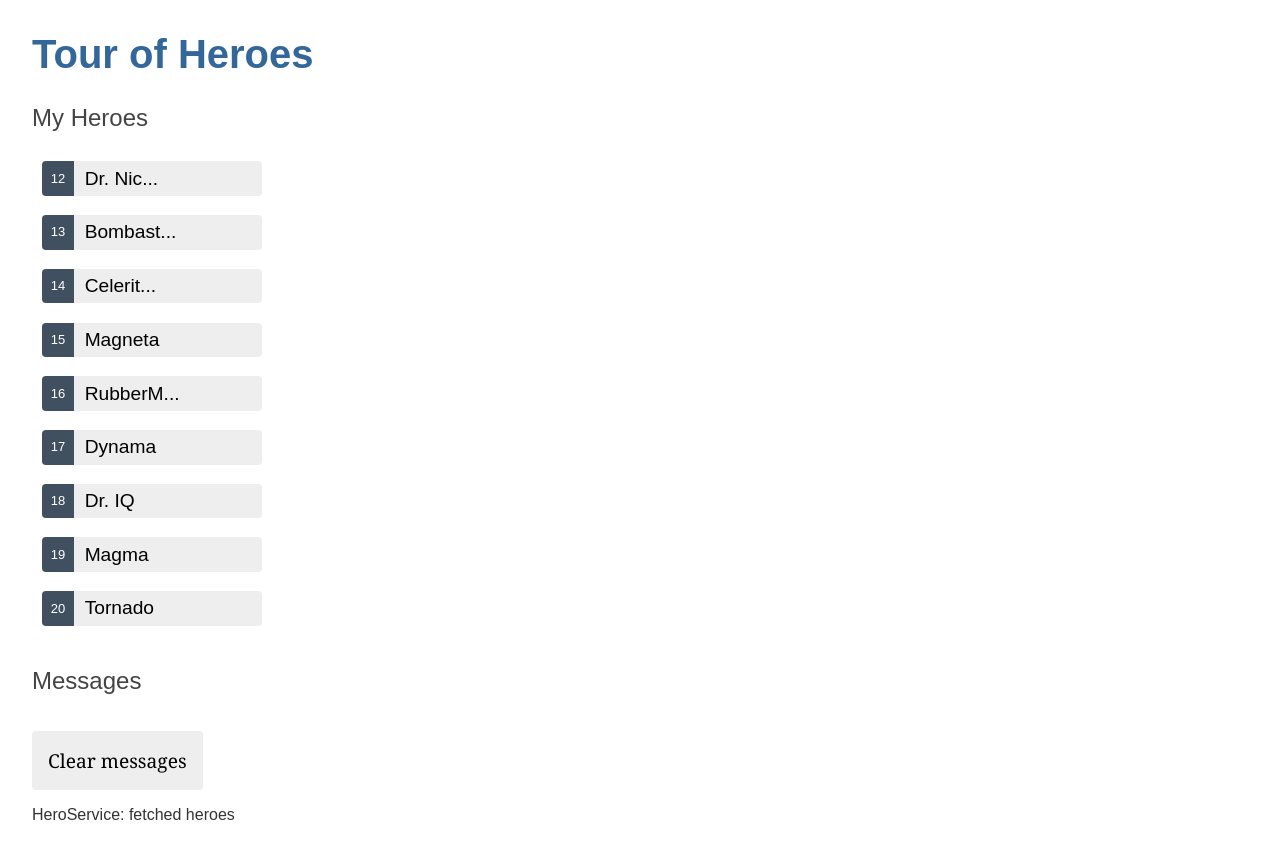
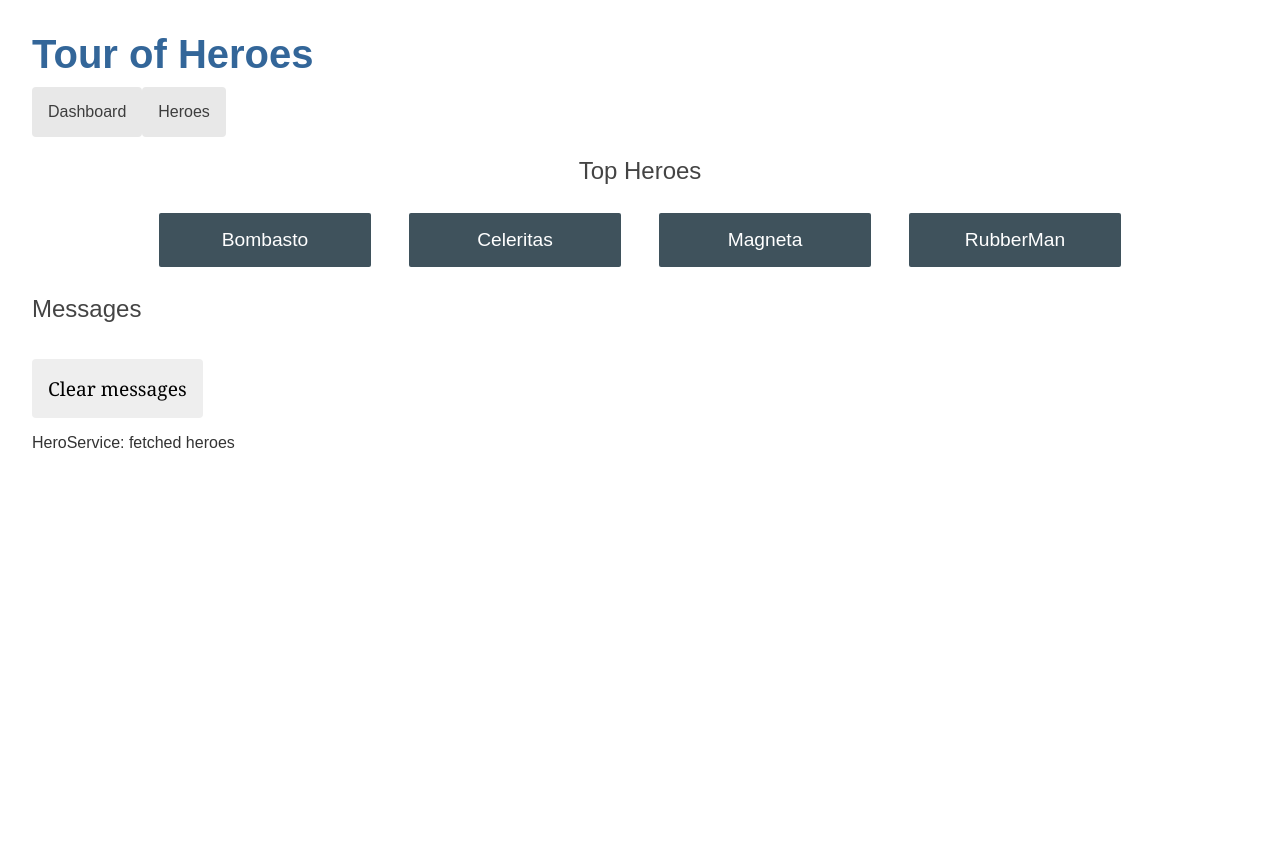
Before and after one commit to dwitschard/tour-of-heroes, an Angular app: page /dashboard in a window 1280 px wide. Before the commit this address led to /. After the commit the page ends 800 px from the top, so only its background shows below. Built offline with nearby package versions, Linux system fonts and the light colour scheme.

Commit message:
toh-pt5: added routing to application

```diff
--- a/src/app/app-routing.module.ts
+++ b/src/app/app-routing.module.ts
@@ -1,7 +1,15 @@
 import { NgModule } from '@angular/core'
 import { RouterModule, Routes } from '@angular/router'
+import { HeroesComponent } from '@features/hero/components/heroes/heroes.component'
+import { HeroDetailsComponent } from '@features/hero/components/hero-details/hero-details.component'
+import { DashboardPageComponent } from '@features/dashboard/pages/dashboard-page/dashboard-page.component'
 
-const routes: Routes = []
+const routes: Routes = [
+  { path: '', redirectTo: '/dashboard', pathMatch: 'full' },
+  { path: 'dashboard', component: DashboardPageComponent },
+  { path: 'heroes', component: HeroesComponent },
+  { path: 'heroes/:id', component: HeroDetailsComponent }
+]
 
 @NgModule({
   imports: [RouterModule.forRoot(routes)],
--- a/src/app/app.component.scss
+++ b/src/app/app.component.scss
@@ -0,0 +1,25 @@
+/* AppComponent's private CSS styles */
+h1 {
+  margin-bottom: 0;
+}
+
+nav {
+  a {
+    padding: 1rem;
+    text-decoration: none;
+    margin-top: 10px;
+    display: inline-block;
+    background-color: #e8e8e8;
+    color: #3d3d3d;
+    border-radius: 4px;
+
+    &:hover {
+      color: white;
+      background-color: #42545c;
+    }
+
+    &:active {
+      background-color: black;
+    }
+  }
+}
--- a/src/app/app.component.ts
+++ b/src/app/app.component.ts
@@ -4,7 +4,14 @@
   selector: 'app-root',
   template: `
     <h1>{{ title }}</h1>
-    <app-heroes />
+
+    <nav>
+      <a routerLink="/dashboard">Dashboard</a>
+      <a routerLink="/heroes">Heroes</a>
+    </nav>
+
+    <router-outlet />
+
     <app-messages />
   `,
   styleUrls: ['./app.component.scss']
--- a/src/app/app.module.ts
+++ b/src/app/app.module.ts
@@ -6,6 +6,7 @@
 import { FormsModule } from '@angular/forms'
 import { HeroModule } from '@features/hero/hero.module'
 import { SharedModule } from '@shared/shared.module'
+import { DashboardModule } from '@features/dashboard/dashboard.module'
 
 @NgModule({
   declarations: [AppComponent],
@@ -14,6 +15,7 @@
     AppRoutingModule,
     FormsModule,
     HeroModule,
+    DashboardModule,
     SharedModule
   ],
   providers: [],
--- /dev/null
+++ b/src/app/features/dashboard/pages/dashboard-page/dashboard-page.component.scss
@@ -0,0 +1,48 @@
+h2 {
+  text-align: center;
+}
+
+.heroes-menu {
+  padding: 0;
+  margin: auto;
+  max-width: 1000px;
+
+  /* flexbox */
+  display: flex;
+  flex-direction: row;
+  flex-wrap: wrap;
+  justify-content: space-around;
+  align-content: flex-start;
+  align-items: flex-start;
+}
+
+a {
+  background-color: #3f525c;
+  border-radius: 2px;
+  padding: 1rem;
+  font-size: 1.2rem;
+  text-decoration: none;
+  display: inline-block;
+  color: #fff;
+  text-align: center;
+  width: 100%;
+  min-width: 70px;
+  margin: 0.5rem auto;
+  box-sizing: border-box;
+
+  /* flexbox */
+  order: 0;
+  flex: 0 1 auto;
+  align-self: auto;
+
+  &:hover {
+    background-color: #000;
+  }
+}
+
+@media (min-width: 600px) {
+  a {
+    width: 18%;
+    box-sizing: content-box;
+  }
+}
--- /dev/null
+++ b/src/app/features/dashboard/pages/dashboard-page/dashboard-page.component.ts
@@ -0,0 +1,31 @@
+import { Component, OnInit } from '@angular/core'
+import { HeroService } from '../../../hero/services/hero.service'
+import { Hero } from '../../../hero/types/heroes.types'
+
+@Component({
+  selector: 'app-dashboard-page',
+  template: `
+    <h2>Top Heroes</h2>
+    <div class="heroes-menu">
+      <a *ngFor="let hero of heroes" routerLink="/heroes/{{ hero.id }}">
+        {{ hero.name }}
+      </a>
+    </div>
+  `,
+  styleUrl: './dashboard-page.component.scss'
+})
+export class DashboardPageComponent implements OnInit {
+  heroes: Hero[] = []
+
+  constructor(private heroService: HeroService) {}
+
+  ngOnInit(): void {
+    this.getHeroes()
+  }
+
+  getHeroes(): void {
+    this.heroService
+      .getHeroes()
+      .subscribe((heroes) => (this.heroes = heroes.slice(1, 5)))
+  }
+}
--- a/src/app/features/hero/components/hero-details/hero-details.component.ts
+++ b/src/app/features/hero/components/hero-details/hero-details.component.ts
@@ -1,5 +1,8 @@
-import { Component, Input } from '@angular/core'
+import { Component, Input, OnInit } from '@angular/core'
 import { Hero } from '@features/hero/types/heroes.types'
+import { HeroService } from '@features/hero/services/hero.service'
+import { ActivatedRoute } from '@angular/router'
+import { Location } from '@angular/common'
 
 @Component({
   selector: 'app-hero-details',
@@ -12,10 +15,31 @@
         <input id="hero-name" [(ngModel)]="hero.name" placeholder="name" />
       </div>
     </div>
+
+    <button type="button" (click)="goBack()">go back</button>
   `,
   styleUrl: './hero-details.component.scss'
 })
-export class HeroDetailsComponent {
+export class HeroDetailsComponent implements OnInit {
   @Input({ required: true })
   public hero!: Hero
+
+  constructor(
+    private route: ActivatedRoute,
+    private heroService: HeroService,
+    private location: Location
+  ) {}
+
+  ngOnInit(): void {
+    this.getHero()
+  }
+
+  getHero(): void {
+    const id = Number(this.route.snapshot.paramMap.get('id'))
+    this.heroService.getHero(id).subscribe((hero) => (this.hero = hero))
+  }
+
+  goBack() {
+    this.location.back()
+  }
 }
--- a/src/app/features/hero/components/heroes/heroes.component.scss
+++ b/src/app/features/hero/components/heroes/heroes.component.scss
@@ -3,10 +3,6 @@
   list-style-type: none;
   padding: 0;
   width: 15em;
-
-  li {
-    display: flex;
-  }
 
   .badge {
     display: inline-block;
@@ -15,51 +11,44 @@
     padding: 0.8em 0.7em 0 0.7em;
     background-color: #405061;
     line-height: 1em;
+    position: relative;
+    left: -1px;
+    top: -4px;
+    height: 1.8em;
+    min-width: 16px;
+    text-align: right;
     margin-right: 0.8em;
     border-radius: 4px 0 0 4px;
   }
 
-  .name {
-    align-self: center;
+  li {
+    position: relative;
+    cursor: pointer;
+
+    &:hover {
+      left: 0.1em;
+    }
   }
 
-  button {
-    flex: 1;
-    cursor: pointer;
-    position: relative;
-    left: 0;
+  a {
+    color: #333;
+    text-decoration: none;
     background-color: #eee;
     margin: 0.5em;
-    padding: 0;
+    padding: 0.3em 0;
+    height: 1.6em;
     border-radius: 4px;
-    display: flex;
-    align-items: stretch;
-    height: 1.8em;
+    display: block;
+    width: 100%;
 
     &:hover {
       color: #2c3a41;
       background-color: #e6e6e6;
-      left: 0.1em;
     }
 
     &:active {
       background-color: #525252;
       color: #fafafa;
     }
-
-    &.selected {
-      background-color: black;
-      color: white;
-
-      &:hover {
-        background-color: #505050;
-        color: white;
-      }
-
-      &:active {
-        background-color: black;
-        color: white;
-      }
-    }
   }
 }
--- a/src/app/features/hero/components/heroes/heroes.component.ts
+++ b/src/app/features/hero/components/heroes/heroes.component.ts
@@ -1,6 +1,5 @@
 import { Component, OnInit } from '@angular/core'
 import { HeroService } from '../../services/hero.service'
-import { MessageService } from '@shared/services/message.service'
 import { Hero } from '@features/hero/types/heroes.types'
 
 @Component({
@@ -11,14 +10,12 @@
     <ul class="heroes">
       @for (hero of heroes; track hero.id) {
         <li>
-          <button
-            type="button"
-            (click)="onSelect(hero)"
-            [class.selected]="hero === selectedHero"
-          >
-            <span class="badge">{{ hero.id }}</span>
-            <span class="name">{{ hero.name | truncate: 7 : '...' }}</span>
-          </button>
+          <a routerLink="{{ hero.id }}">
+            <span [class.selected]="hero === selectedHero" class="badge">{{
+              hero.id
+            }}</span>
+            {{ hero.name | truncate: 7 : '...' }}
+          </a>
         </li>
       } @empty {
         <span>No Heroes available</span>
@@ -35,17 +32,9 @@
   public selectedHero: Hero | null = null
   public heroes: Hero[] = []
 
-  constructor(
-    private heroService: HeroService,
-    private messageService: MessageService
-  ) {}
+  constructor(private heroService: HeroService) {}
 
   ngOnInit(): void {
     this.heroService.getHeroes().subscribe((heroes) => (this.heroes = heroes))
   }
-
-  onSelect(hero: Hero): void {
-    this.selectedHero = hero
-    this.messageService.add(`HeroesComponent: Selected hero id=${hero.id}`)
-  }
 }
--- a/src/app/features/hero/hero.module.ts
+++ b/src/app/features/hero/hero.module.ts
@@ -3,12 +3,13 @@
 import { HeroesComponent } from './components/heroes/heroes.component'
 import { HeroDetailsComponent } from './components/hero-details/hero-details.component'
 import { FormsModule } from '@angular/forms'
+import { RouterModule } from '@angular/router'
 
 const EXPORTED_COMPONENTS: Array<Type<any> | any[]> = [HeroesComponent]
 
 @NgModule({
   declarations: [...EXPORTED_COMPONENTS, HeroDetailsComponent],
-  imports: [SharedModule, FormsModule],
+  imports: [SharedModule, FormsModule, RouterModule.forChild([])],
   exports: [...EXPORTED_COMPONENTS]
 })
 export class HeroModule {}
--- a/src/app/features/hero/services/hero.service.ts
+++ b/src/app/features/hero/services/hero.service.ts
@@ -15,4 +15,10 @@
     this.messageService.add('HeroService: fetched heroes')
     return fetchedHeroes
   }
+
+  getHero(id: number): Observable<Hero> {
+    const hero = HEROES.find((h) => h.id === id)!
+    this.messageService.add(`HeroService: fetched hero id=${id}`)
+    return of(hero)
+  }
 }
```
Also changed, not shown: src/app/features/dashboard/dashboard.module.ts (added, +10 -0 lines), 1 other file (tests, documents, lock files or other folders).
